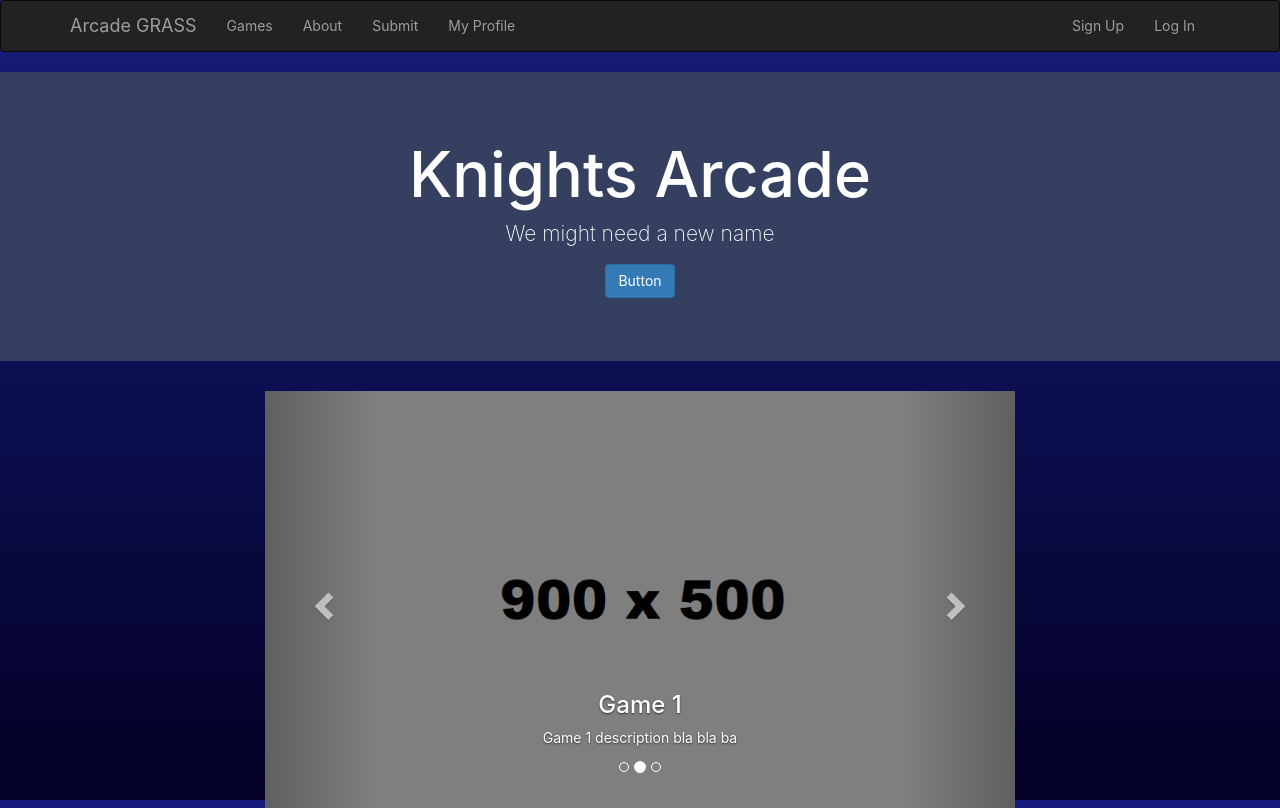
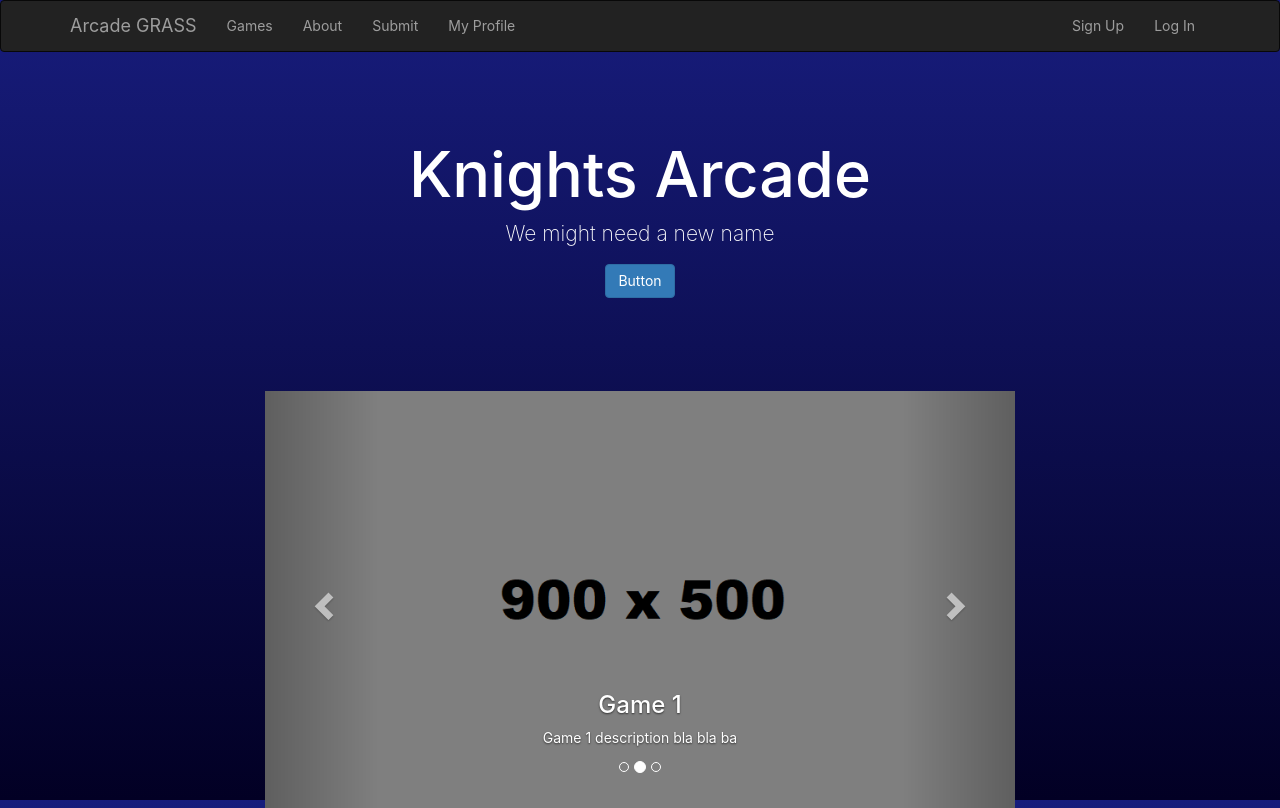
Before and after one commit to Dcorb1209/UCFArcade, a React (Create React App) app: page / in a window 1280 px wide. Built offline with nearby package versions, Linux system fonts and the light colour scheme.

Commit message:
Added background transparency to the <Jumbotron>

```diff
--- a/src/App.css
+++ b/src/App.css
@@ -34,7 +34,8 @@
 }
 
 .Jumbo {
-  background-color: #354060;
+  /* This is the style for the Knights Arcade Banner */
+  background-color: rgba(0, 0, 0, 0);
   color: white;
 }
 
--- a/src/index.css
+++ b/src/index.css
@@ -3,11 +3,12 @@
 }
 
 body {
+  /* Style for the body of the website */
   height: 100%;
   margin: 0;
   padding: 0;
   background: linear-gradient(to bottom, rgba(23,28,124,1), rgba(2,0,36,1));
-  filter: progid:DXImageTransform.Microsoft.gradient(startColorstr="#2b94cc",endColorstr="#020024",GradientType=1);  font-family: -apple-system, BlinkMacSystemFont, "Segoe UI", "Roboto", "Oxygen",
+  font-family: -apple-system, BlinkMacSystemFont, "Segoe UI", "Roboto", "Oxygen",
     "Ubuntu", "Cantarell", "Fira Sans", "Droid Sans", "Helvetica Neue",
     sans-serif;
   -webkit-font-smoothing: antialiased;
```
